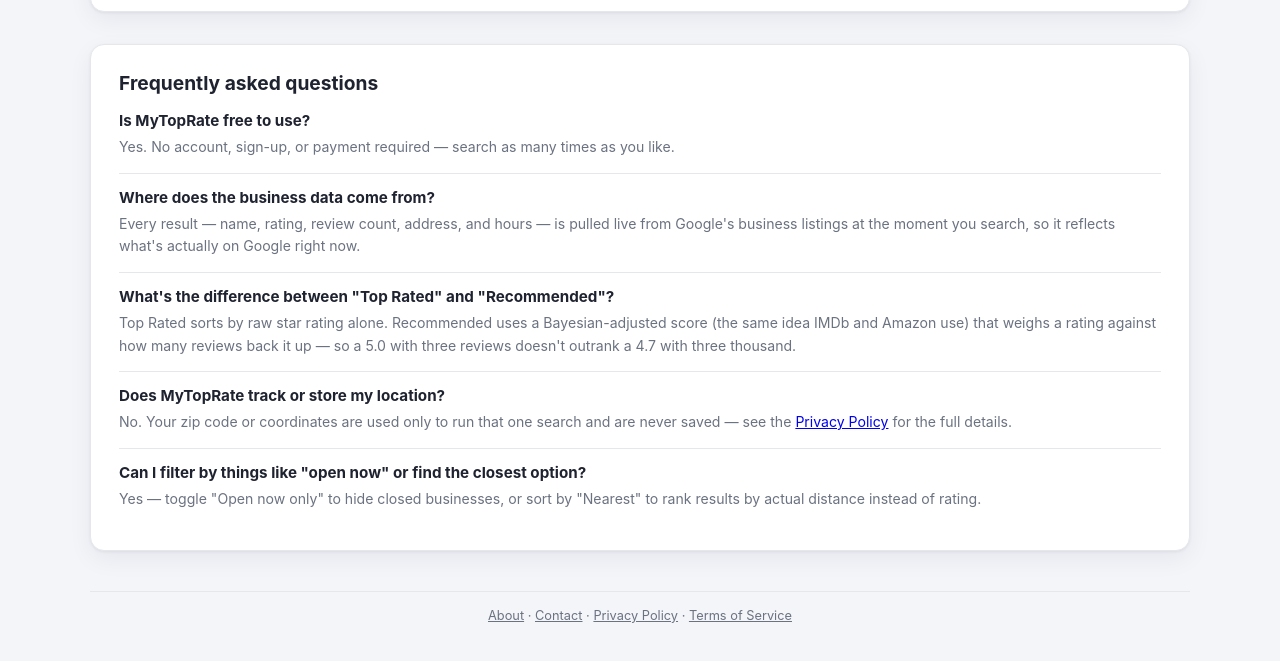
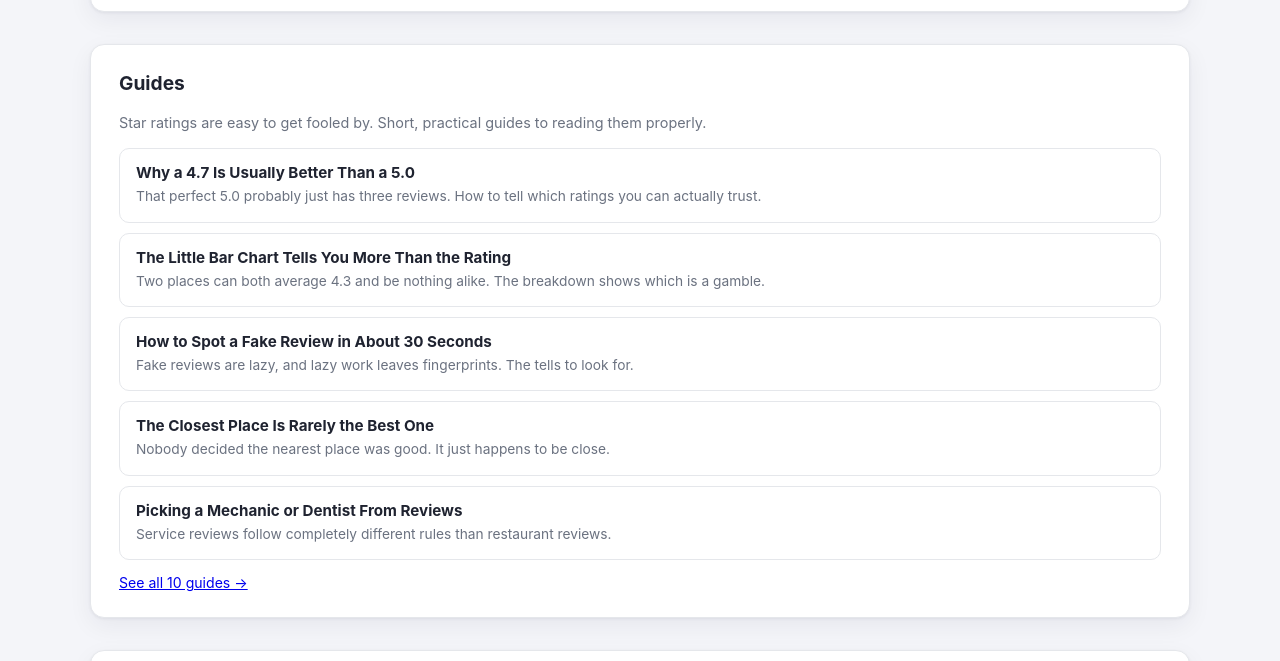
Before and after one commit to 1640rc/MyTopRate, a plain HTML site: page index.html in a window 1280 px wide. Shown: the part 979-1640 px from the top of the page. Drawn offline with Linux system fonts and the light colour scheme.

Commit message:
Update index.html

```diff
--- a/index.html
+++ b/index.html
@@ -166,6 +166,15 @@
   }
   .how-step h3{font-size:.98rem;margin:0 0 6px;}
   .how-step p{font-size:.88rem;color:var(--text-muted);line-height:1.55;margin:0;}
+  .guide-links{display:flex;flex-direction:column;gap:10px;}
+  .guide-links a{
+    display:block;text-decoration:none;color:inherit;
+    border:1px solid var(--border);border-radius:10px;padding:14px 16px;
+    transition:border-color .15s, background .15s;
+  }
+  .guide-links a:hover{border-color:var(--accent);background:#fafaff;}
+  .guide-links strong{display:block;font-size:.95rem;color:var(--text);margin-bottom:4px;}
+  .guide-links span{display:block;font-size:.86rem;color:var(--text-muted);line-height:1.55;}
   .faq-item{border-top:1px solid var(--border);padding:14px 0;}
   .faq-item:first-of-type{border-top:none;padding-top:0;}
   .faq-item h3{font-size:.95rem;margin:0 0 6px;color:var(--text);}
@@ -640,6 +649,38 @@
   </div>
 
   <div class="info-section">
+    <h2>Guides</h2>
+    <p style="font-size:.9rem;color:var(--text-muted);line-height:1.6;margin:0 0 14px;">
+      Star ratings are easy to get fooled by. Short, practical guides to reading them properly.
+    </p>
+    <div class="guide-links">
+      <a href="/guides/star-rating-vs-review-count.html">
+        <strong>Why a 4.7 Is Usually Better Than a 5.0</strong>
+        <span>That perfect 5.0 probably just has three reviews. How to tell which ratings you can actually trust.</span>
+      </a>
+      <a href="/guides/reading-the-rating-breakdown.html">
+        <strong>The Little Bar Chart Tells You More Than the Rating</strong>
+        <span>Two places can both average 4.3 and be nothing alike. The breakdown shows which is a gamble.</span>
+      </a>
+      <a href="/guides/how-to-spot-fake-reviews.html">
+        <strong>How to Spot a Fake Review in About 30 Seconds</strong>
+        <span>Fake reviews are lazy, and lazy work leaves fingerprints. The tells to look for.</span>
+      </a>
+      <a href="/guides/closest-isnt-best.html">
+        <strong>The Closest Place Is Rarely the Best One</strong>
+        <span>Nobody decided the nearest place was good. It just happens to be close.</span>
+      </a>
+      <a href="/guides/choosing-mechanics-dentists-plumbers.html">
+        <strong>Picking a Mechanic or Dentist From Reviews</strong>
+        <span>Service reviews follow completely different rules than restaurant reviews.</span>
+      </a>
+    </div>
+    <p style="font-size:.88rem;margin:14px 0 0;">
+      <a href="/guides/">See all 10 guides →</a>
+    </p>
+  </div>
+
+  <div class="info-section">
     <h2>Frequently asked questions</h2>
     <div class="faq-item">
       <h3>Is MyTopRate free to use?</h3>
@@ -673,7 +714,7 @@
   </footer>
 
   <footer class="site-footer">
-    <a href="/about.html">About</a> · <a href="/contact.html">Contact</a> · <a href="/privacy.html">Privacy Policy</a> · <a href="/terms.html">Terms of Service</a>
+    <a href="/guides/">Guides</a> · <a href="/about.html">About</a> · <a href="/contact.html">Contact</a> · <a href="/privacy.html">Privacy Policy</a> · <a href="/terms.html">Terms of Service</a>
   </footer>
 
 </div>
```
